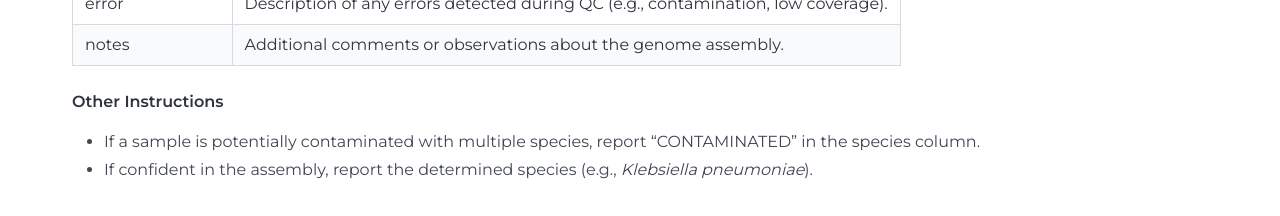
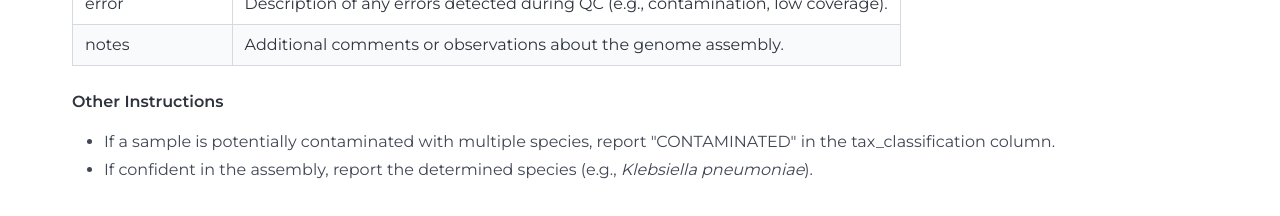
Before and after one commit to happykhan/ghrupuzzle, a Next.js app: page /assembly/practice in a window 1280 px wide. Shown: the part 880-1096 px from the top of the page. Built offline with nearby package versions, Linux system fonts and the light colour scheme.

Commit message:
added some styling

```diff
--- a/app/assembly/assembly_dataset.tsx
+++ b/app/assembly/assembly_dataset.tsx
@@ -26,7 +26,7 @@ const AssemblyExercise: React.FC<{ samples: Sample[], speciesList: string[], sam
             <br/>
             <strong>Other Instructions</strong>
             <ul>
-            <li>If a sample is potentially contaminated with multiple species, report “CONTAMINATED” in the species column.</li>
+            <li>If a sample is potentially contaminated with multiple species, report &quot;CONTAMINATED&quot; in the tax_classification column.</li>
             <li>If confident in the assembly, report the determined species (e.g., <em>Klebsiella pneumoniae</em>).</li>
             </ul>
 
```
